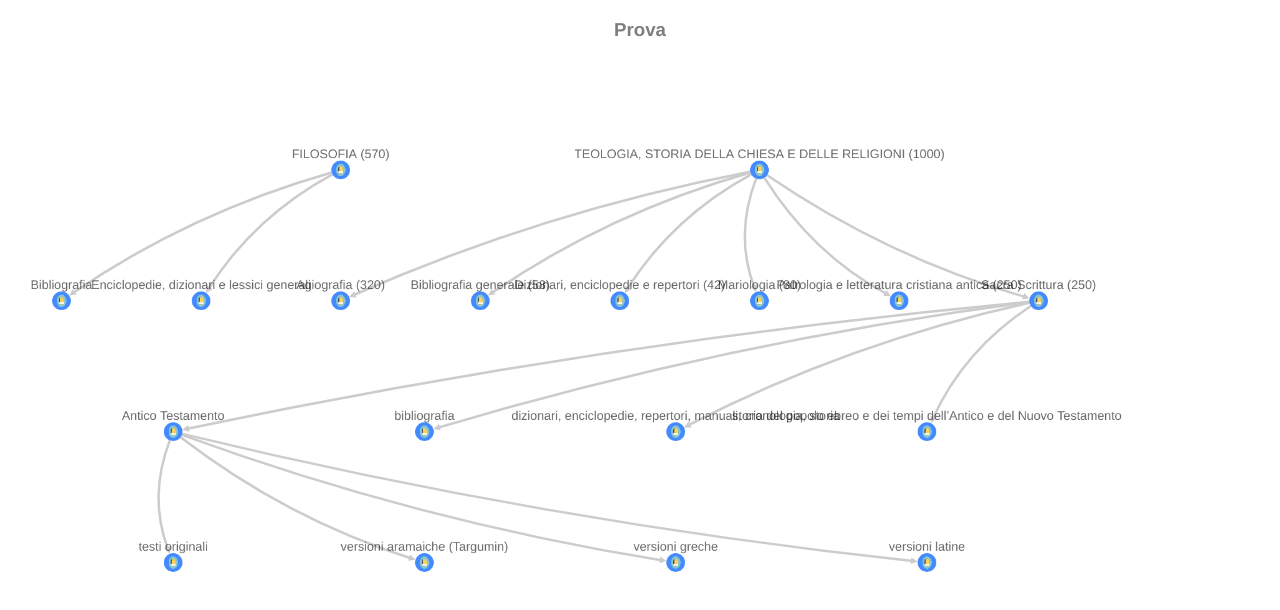
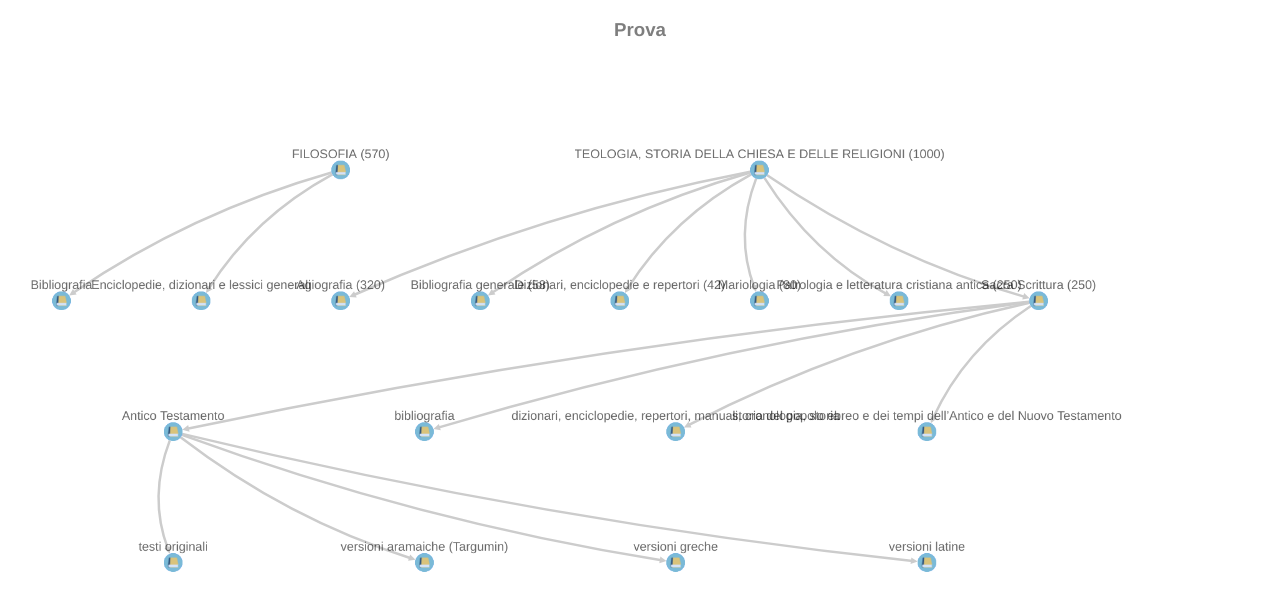
Before and after one commit to marcogoldin/data_science, a plain HTML site: page knowledge-graph/index.html in a window 1280 px wide. Drawn offline with Linux system fonts and the light colour scheme.

Commit message:
node sizes

```diff
--- a/knowledge-graph/index.html
+++ b/knowledge-graph/index.html
@@ -192,12 +192,8 @@
                 'font-size':20,
                 'background-image': './imgs/book_icon.png',
                //'background-fit': 'contain',
-               'background-width-relative-to': 'inner',
-       'background-height-relative-to': 'inner',
-       'background-width': '20px',
-       'background-height': '20px',
-       'background-clip': 'node',
-               'background-width':'50%'
+               "background-fit": "cover cover",
+               "background-image-opacity": 0.8
 
             }
         },
```
